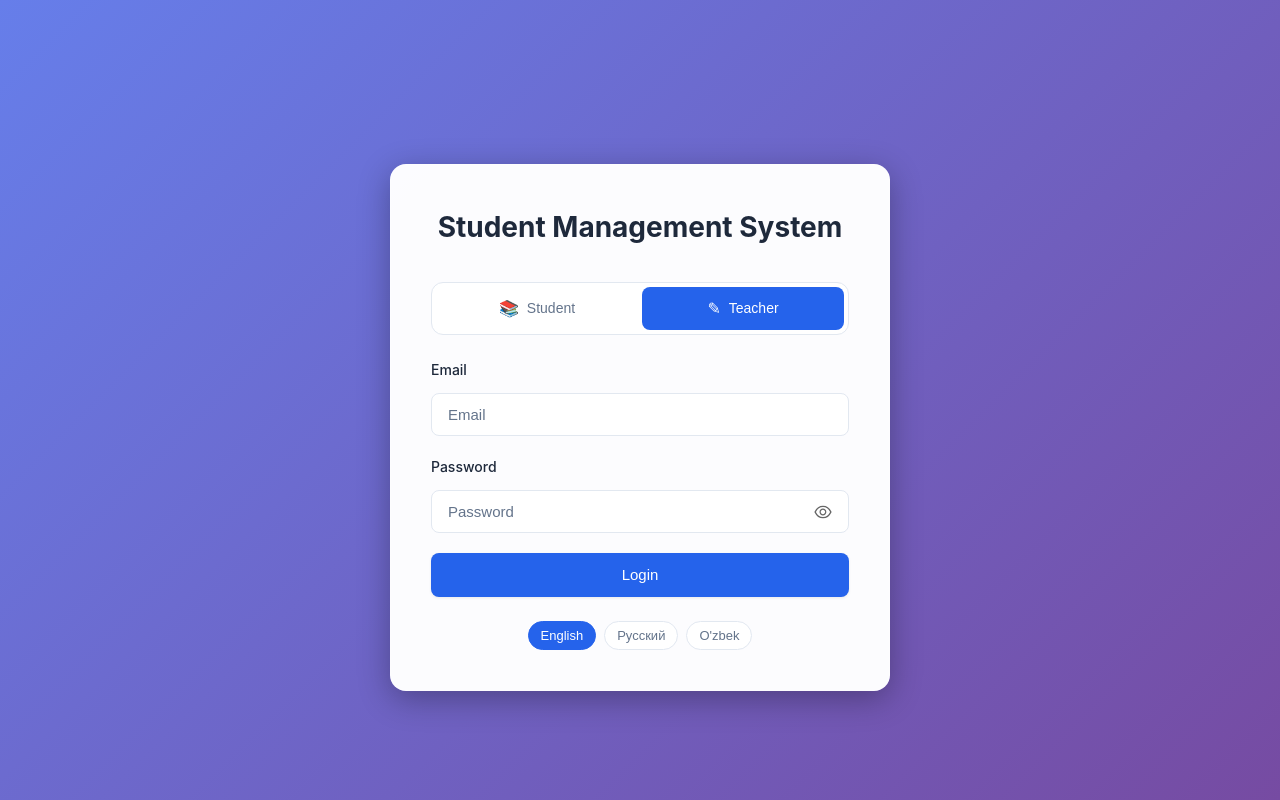
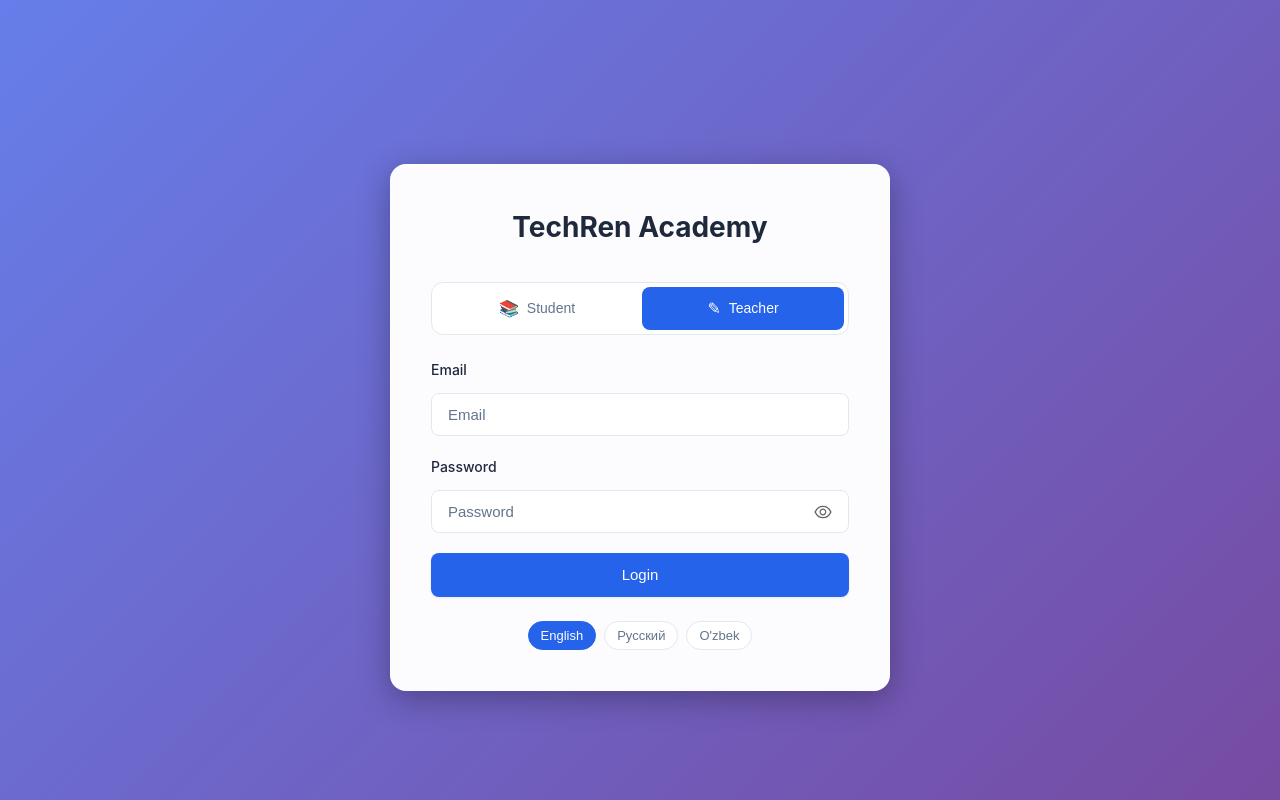
Before and after one commit to TheDarkness2001/SMS, a React (Create React App) app in the folder frontend/: page /login in a window 1280 px wide. Built offline with nearby package versions, Linux system fonts and the light colour scheme; no server answers.

Commit message:
Rebrand: Update 'Student Management System' to 'TechRen Academy'

```diff
--- a/frontend/public/index.html
+++ b/frontend/public/index.html
@@ -5,8 +5,8 @@
     <link rel="icon" href="data:," />
     <meta name="viewport" content="width=device-width, initial-scale=1" />
     <meta name="theme-color" content="#000000" />
-    <meta name="description" content="Student Management System" />
-    <title>Student Management System</title>
+    <meta name="description" content="TechRen Academy - Professional Student and Teacher Management Platform" />
+    <title>TechRen Academy</title>
   </head>
   <body>
     <noscript>You need to enable JavaScript to run this app.</noscript>
--- a/frontend/src/locales/en.json
+++ b/frontend/src/locales/en.json
@@ -1,6 +1,6 @@
 {
   "login": {
-    "title": "Student Management System",
+    "title": "TechRen Academy",
     "email": "Email",
     "password": "Password",
     "button": "Login",
```
